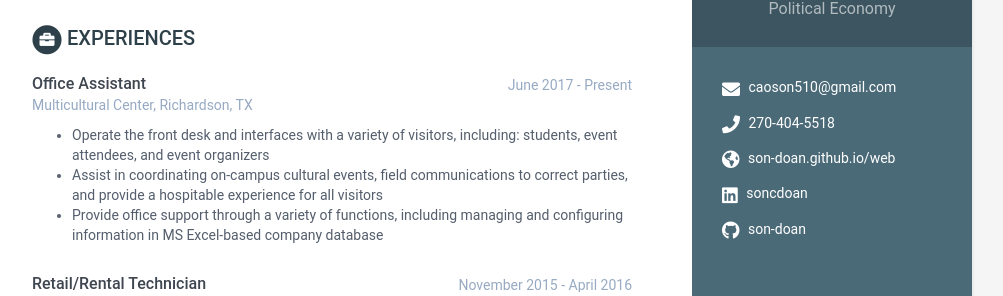
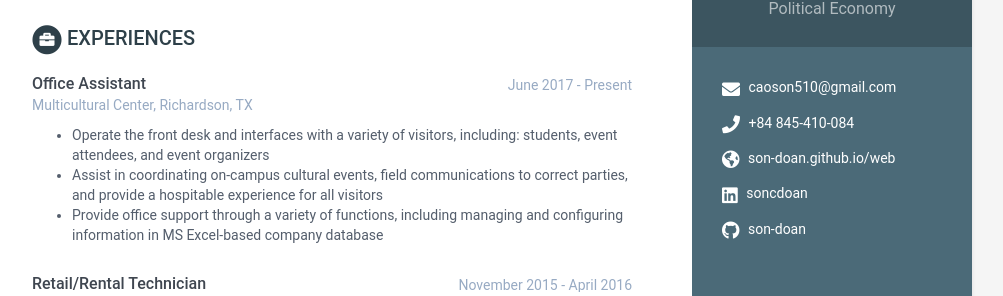
Before and after one commit to son-doan/web, a Jekyll site: the page built from index.html, in a window 1280 px wide and 900 px high. Shown: the part 238-534 px from the top of the window, without its empty margins (168-1171 px from the left). Built offline with Jekyll 4.4.1, drawn with Linux system fonts in a browser that asks for light colours.

Commit message:
Update data.yml

```diff
--- a/_data/data.yml
+++ b/_data/data.yml
@@ -9,7 +9,7 @@ sidebar:
 
     # Sidebar links
     email: caoson510@gmail.com
-    phone: 270-404-5518
+    phone: +84 845-410-084
     website: son-doan.github.io/web #do not add http://
     linkedin: soncdoan
     github: son-doan
```
